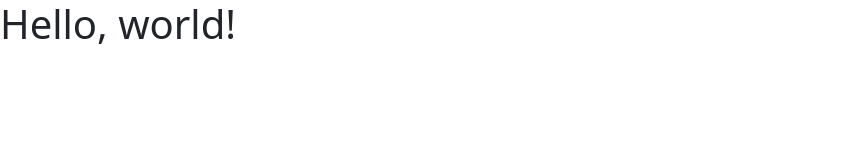
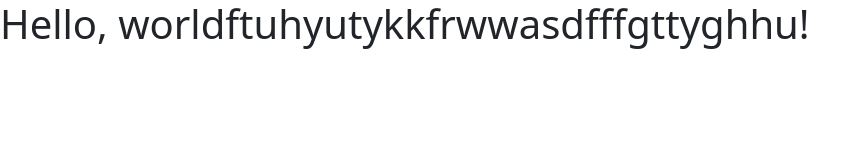
Before and after one commit to yussufnoor1234/project-1, a plain HTML site: page index.html in a window 1280 px wide. Shown: the whole page, without its empty margins (0-867 px from the left). Drawn offline with nearby package versions, Linux system fonts and the light colour scheme.

Commit message:
Update index.html

```diff
--- a/index.html
+++ b/index.html
@@ -7,7 +7,7 @@
     <link href="https://cdn.jsdelivr.net/npm/bootstrap@5.3.2/dist/css/bootstrap.min.css" rel="stylesheet" integrity="sha384-T3c6CoIi6uLrA9TneNEoa7RxnatzjcDSCmG1MXxSR1GAsXEV/Dwwykc2MPK8M2HN" crossorigin="anonymous">
   </head>
   <body>
-    <h1>Hello, world!</h1>
+    <h1>Hello, worldftuhyutykkfrwwasdfffgttyghhu!</h1>
     <script src="https://cdn.jsdelivr.net/npm/bootstrap@5.3.2/dist/js/bootstrap.bundle.min.js" integrity="sha384-C6RzsynM9kWDrMNeT87bh95OGNyZPhcTNXj1NW7RuBCsyN/o0jlpcV8Qyq46cDfL" crossorigin="anonymous"></script>
   </body>
 </html>
```
